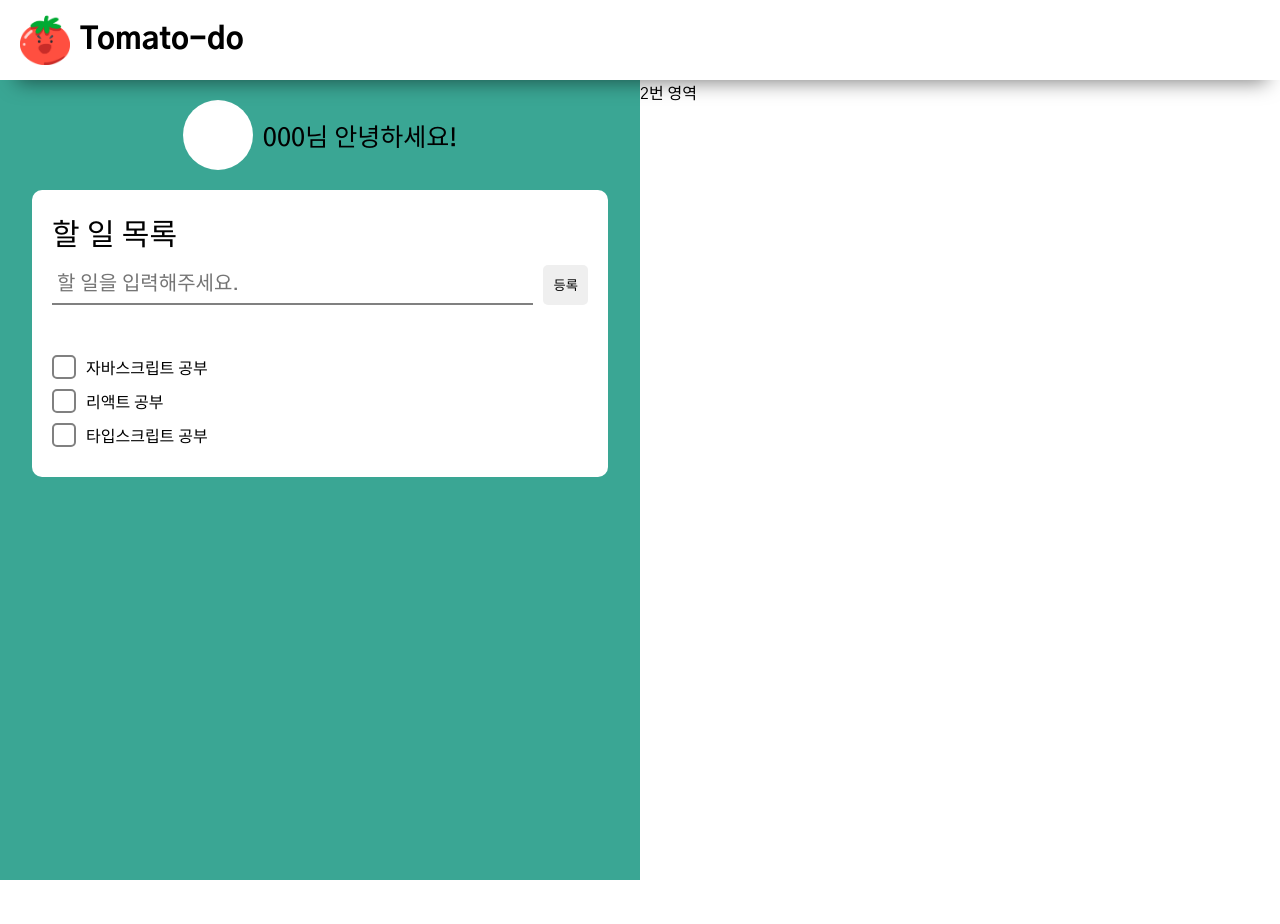
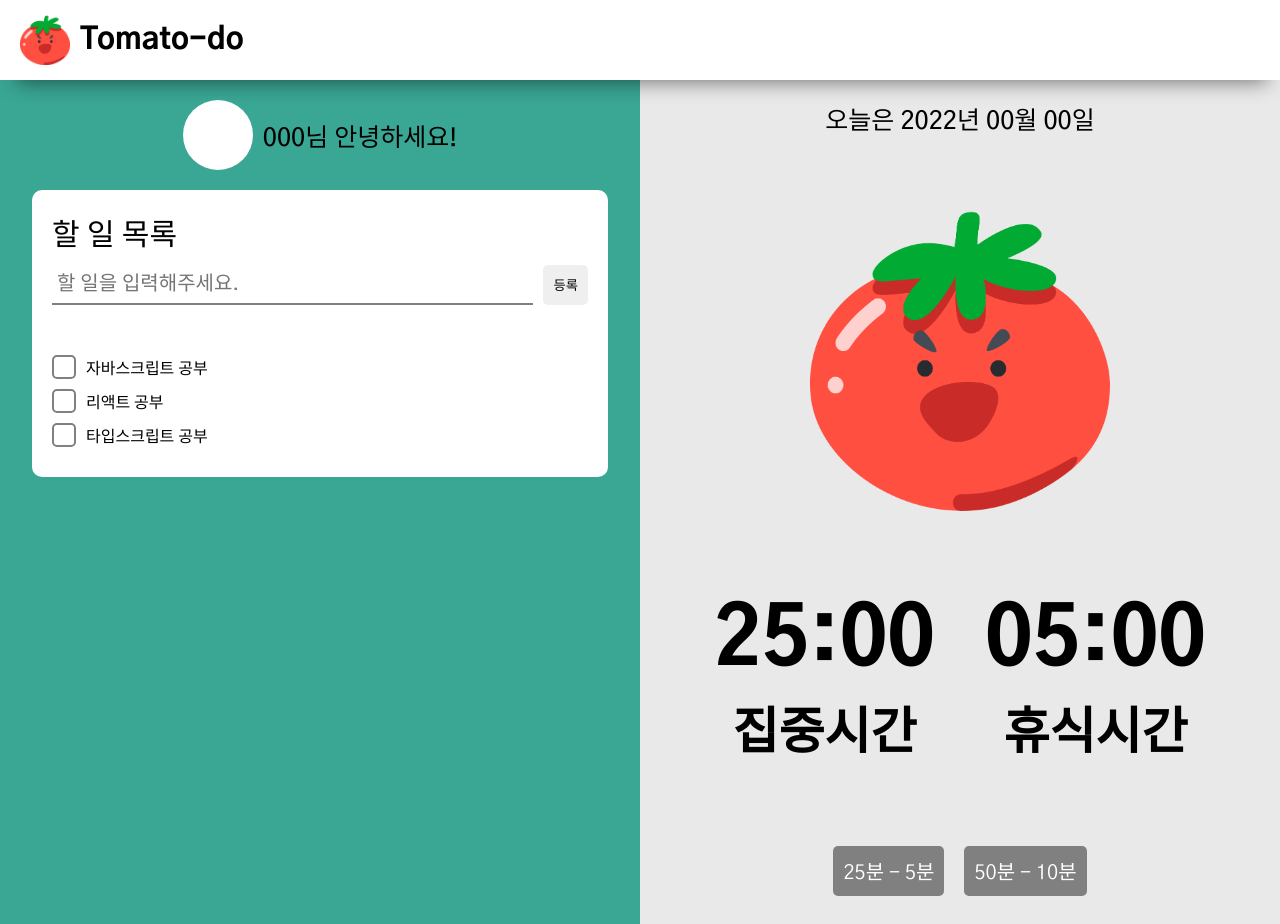
Before and after one commit to jaeyeong815/Tomato-Do-React, a React (Vite) app: page / in a window 1280 px wide. Shown: the top 924 px of the page. Before the commit the page ends 880 px from the top, so only its background shows below. Built offline with nearby package versions, Linux system fonts and the light colour scheme.

Commit message:
feat: Timer 레이아웃

```diff
--- /dev/null
+++ b/src/components/Timer/Timer.tsx
@@ -0,0 +1,93 @@
+import styled from 'styled-components';
+import Today from './Today';
+
+export default function Timer() {
+  return (
+    <TimerWrapper>
+      <Today />
+      {/* 토마토 색상 변하는 것 대신
+      토마토가 점점 오른쪽으로 이동하여
+      골인 지점에 도착하도록 하기 */}
+      <img
+        src="/logo.png"
+        alt="임시로고"
+        style={{ width: '300px', margin: '50px 0px' }}
+      />
+      <ClockWrapper>
+        <MinuteWrapper>
+          <p>25:00</p>
+          <span>집중시간</span>
+        </MinuteWrapper>
+        <MinuteWrapper>
+          <p>05:00</p>
+          <span>휴식시간</span>
+        </MinuteWrapper>
+      </ClockWrapper>
+      <TimeSetWrapper>
+        <TimeSetBtn>25분 - 5분</TimeSetBtn>
+        <TimeSetBtn>50분 - 10분</TimeSetBtn>
+      </TimeSetWrapper>
+      <ProgressBtn>시작하기</ProgressBtn>
+    </TimerWrapper>
+  );
+}
+
+const TimerWrapper = styled.div`
+  display: flex;
+  flex-direction: column;
+  align-items: center;
+  justify-content: start;
+  background-color: #e9e9e9;
+`;
+
+const ClockWrapper = styled.div`
+  display: flex;
+  column-gap: 50px;
+  margin: 30px 0;
+`;
+
+const MinuteWrapper = styled.div`
+  display: flex;
+  flex-direction: column;
+  align-items: center;
+  margin-bottom: 50px;
+
+  p {
+    font-size: 80px;
+    font-weight: 800;
+  }
+  span {
+    font-size: 50px;
+    font-weight: 800;
+  }
+`;
+
+const TimeSetWrapper = styled.div`
+  display: flex;
+  column-gap: 20px;
+
+  margin-bottom: 30px;
+`;
+
+const TimeSetBtn = styled.button`
+  border: none;
+  border-radius: 5px;
+  padding: 10px 10px;
+
+  font-size: 20px;
+
+  color: white;
+  background-color: grey;
+`;
+
+const ProgressBtn = styled.button`
+  border: none;
+  border-radius: 5px;
+  padding: 10px 20px;
+
+  font-size: 30px;
+  font-weight: 500;
+
+  color: white;
+  background-color: #3aa694;
+`;
--- /dev/null
+++ b/src/components/Timer/Today.tsx
@@ -0,0 +1,11 @@
+import styled from 'styled-components';
+
+export default function Today() {
+  return <TodayWrapper>오늘은 2022년 00월 00일</TodayWrapper>;
+}
+
+const TodayWrapper = styled.div`
+  margin: 20px 0;
+  font-size: 25px;
+  font-weight: 500;
+`;
--- a/src/pages/Main.tsx
+++ b/src/pages/Main.tsx
@@ -1,10 +1,11 @@
+import Timer from '../components/Timer/Timer';
 import Todo from '../components/Todo/Todo';
 
 export default function Main() {
   return (
     <div className="main">
       <Todo />
-      <div>2번 영역</div>
+      <Timer />
     </div>
   );
 }
```
Also changed, not shown: 1 other file (tests, documents, lock files or other folders).
